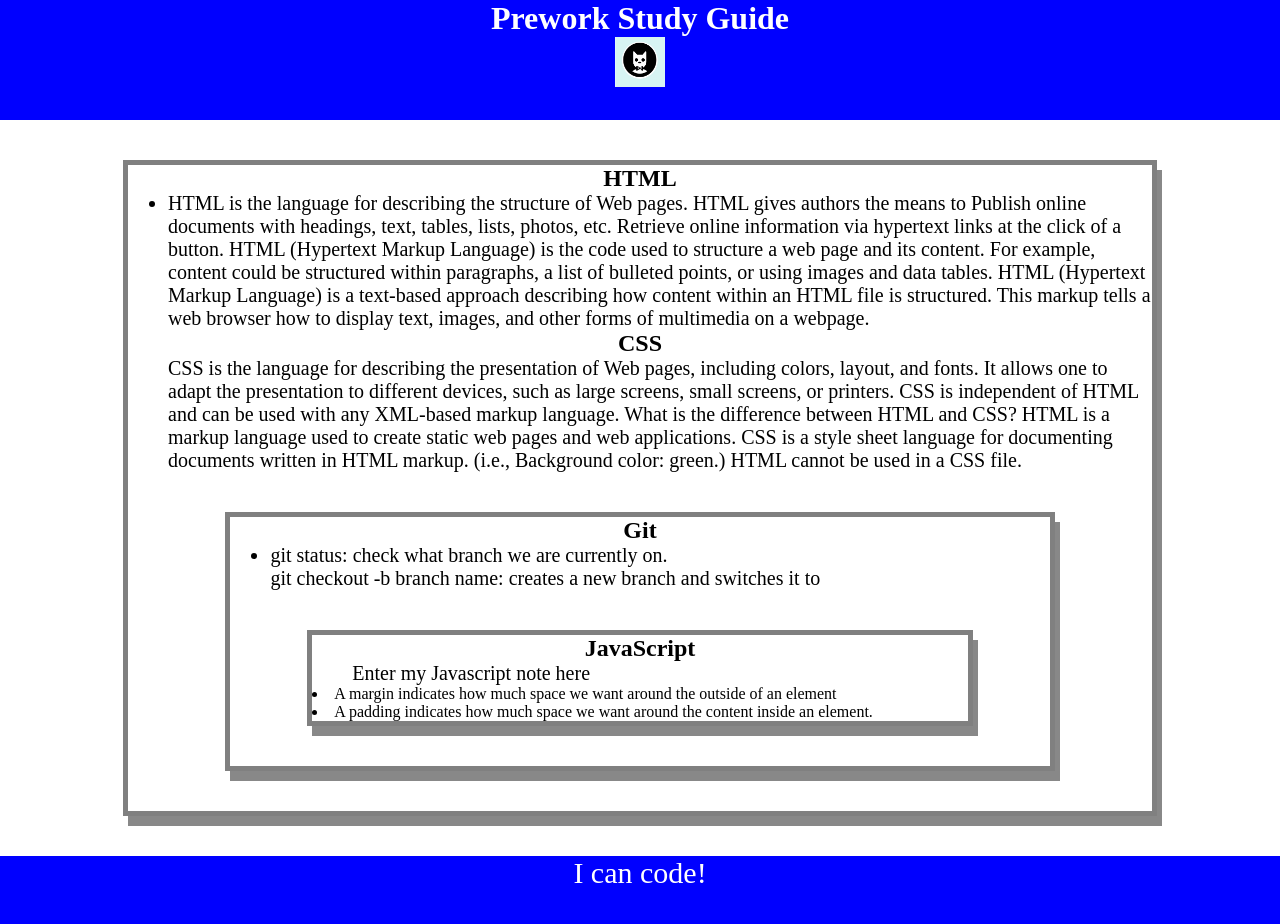
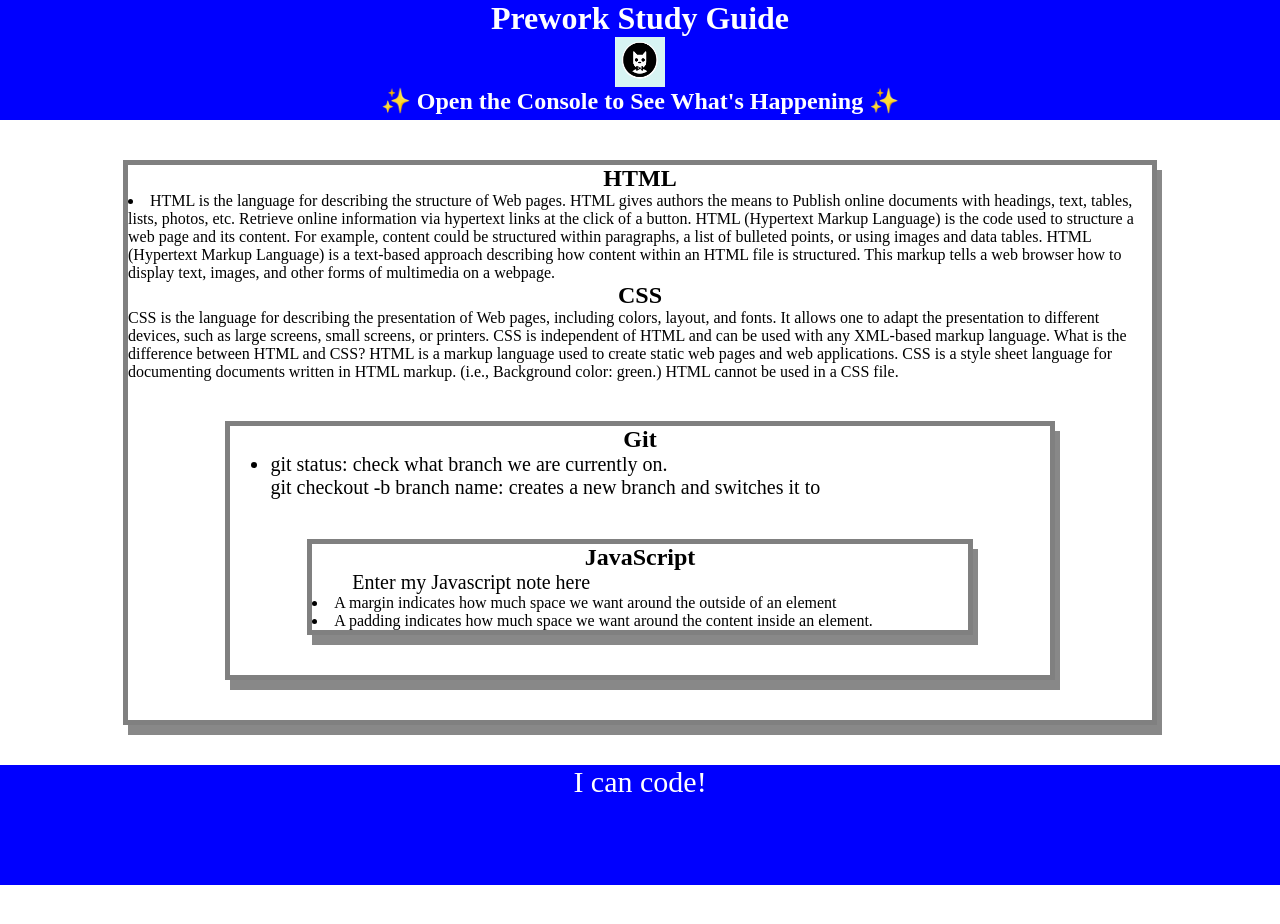
Before and after one commit to Dre0239/prework, a plain HTML site: page prework-study-guide/index.html in a window 1280 px wide. After the commit the page ends 885 px from the top, so only its background shows below. Drawn offline with Linux system fonts and the light colour scheme.

Commit message:
add code for feature/add-js

```diff
--- /dev/null
+++ b/prework-study-guide/assets/script.js
@@ -0,0 +1,5 @@
+var topics = ['HTML', 'CSS', 'Git', 'JavaScript'];
+
+for (var x = 0; x < topics.length; x++) {
+ console.log(topics[x]);
+}
--- a/prework-study-guide/index.html
+++ b/prework-study-guide/index.html
@@ -11,21 +11,25 @@
     <header id="top">
       <h1>Prework Study Guide</h1>
       <img src="./assets/bowtie-cat.png" alt="Profile image of cat wearing a bow tie." />
+      <h2>✨ Open the Console to See What's Happening ✨</h2>
     </header>
     <main>
       <section class="card" id="html-section">
       <h2>HTML</h2>
-      <ul><li>HTML is the language for describing the structure of Web pages. HTML gives authors the means to Publish online documents with headings, text, tables, lists, photos, etc. Retrieve online information via hypertext links at the click of a button. HTML (Hypertext Markup Language) is the code used to structure a web page and its content. For example, content could be structured within paragraphs, a list of bulleted points, or using images and data tables. HTML (Hypertext Markup Language) is a text-based approach describing how content within an HTML file is structured. This markup tells a web browser how to display text, images, and other forms of multimedia on a webpage.</li>
+      <ul></ul>
+      <li>HTML is the language for describing the structure of Web pages. HTML gives authors the means to Publish online documents with headings, text, tables, lists, photos, etc. Retrieve online information via hypertext links at the click of a button. HTML (Hypertext Markup Language) is the code used to structure a web page and its content. For example, content could be structured within paragraphs, a list of bulleted points, or using images and data tables. HTML (Hypertext Markup Language) is a text-based approach describing how content within an HTML file is structured. This markup tells a web browser how to display text, images, and other forms of multimedia on a webpage.</li>
       </ul>
       <section clsass="card" id="css-section">
       <h2>CSS</h2>
-      <ul><il>CSS is the language for describing the presentation of Web pages, including colors, layout, and fonts. It allows one to adapt the presentation to different devices, such as large screens, small screens, or printers. CSS is independent of HTML and can be used with any XML-based markup language.
-        What is the difference between HTML and CSS?
-        HTML is a markup language used to create static web pages and web applications. CSS is a style sheet language for documenting documents written in HTML markup. (i.e., Background color: green.) HTML cannot be used in a CSS file.</il>
+      <ul></ul>
+      <il>CSS is the language for describing the presentation of Web pages, including colors, layout, and fonts. It allows one to adapt the presentation to different devices, such as large screens, small screens, or printers. CSS is independent of HTML and can be used with any XML-based markup language.</il>
+        <il>What is the difference between HTML and CSS?</il>
+        <il>HTML is a markup language used to create static web pages and web applications. CSS is a style sheet language for documenting documents written in HTML markup. (i.e., Background color: green.) HTML cannot be used in a CSS file.</il>
       </ul>
       <section class="card" id="git-edction">
       <h2>Git</h2>
-      <ul><li>git status: check what branch we are currently on.</li>git checkout -b  branch name:  creates a new branch and switches it to</li>
+      <ul><li>git status: check what branch we are currently on.</li>
+      </li>git checkout -b  branch name:  creates a new branch and switches it to</li>
       </ul>
       <section class= "card" Id="javascript">
       <h2>JavaScript</h2>
@@ -35,9 +39,9 @@
       <li>A padding indicates how much space we want around the content inside an element.</li>
     </ul>
     </main>
-
     <footer>
       <p>I can code!</p>
     </footer>
+    <script src="./assets/script.js"></script>
   </body>
 </html>
```
